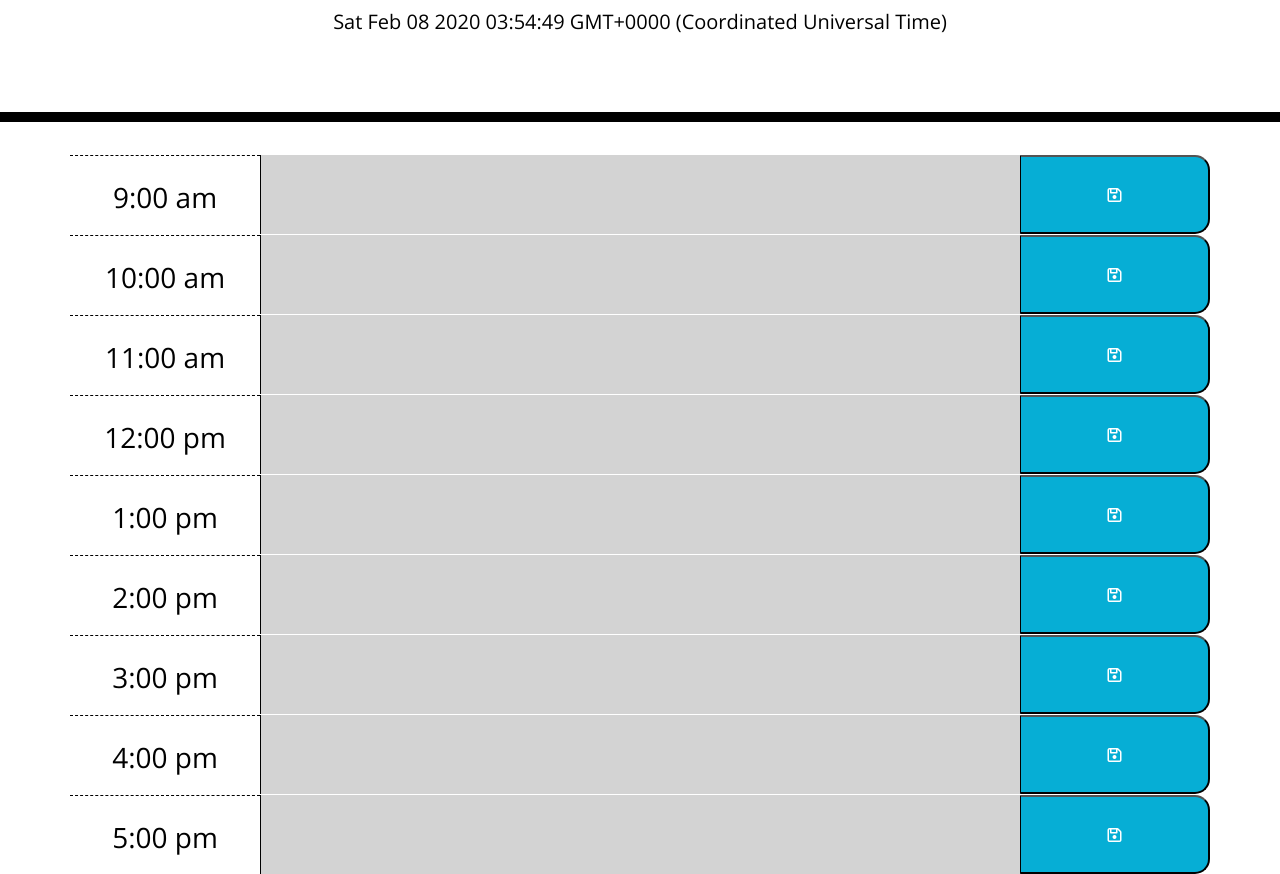
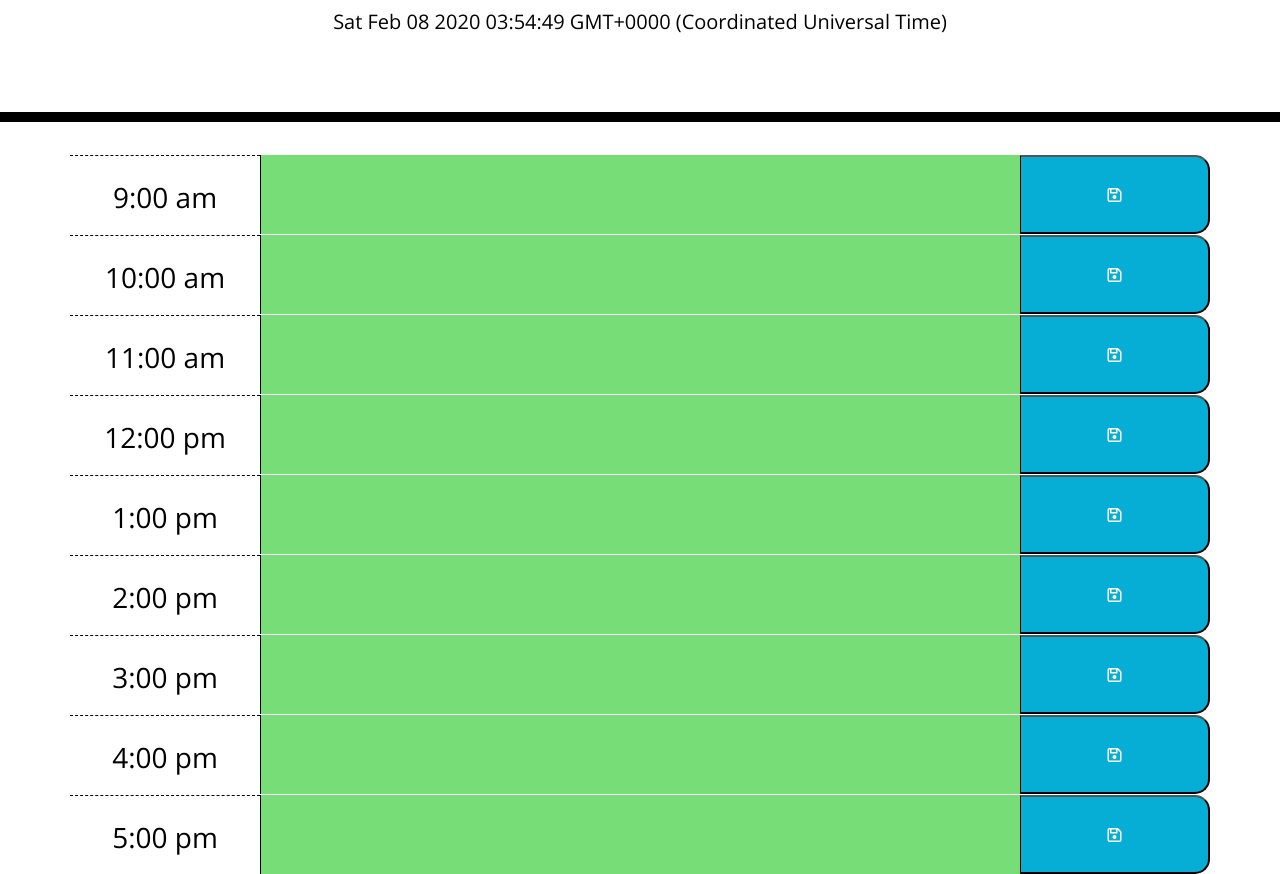
Before and after one commit to Daniel-Droppa/work-day-scheduler, a plain HTML site: page index.html in a window 1280 px wide. Shown: the part 182-1056 px from the top of the page. Drawn offline with nearby package versions, Linux system fonts and the light colour scheme.

Commit message:
added JS to make past present and future color change take effect based on current time

```diff
--- a/assets/script/script.js
+++ b/assets/script/script.js
@@ -1,16 +1,24 @@
 $("#currentDay").html(Date(Date.now()));
-$(".saveBtn").click(function(){
-    const value =$(this).val()
-    localStorage.setItem("hour"+value, $("#textArea"+value).val())
+$(".saveBtn").click(function () {
+    const value = $(this).val()
+    localStorage.setItem("hour" + value, $("#textArea" + value).val())
     $("#currentDay").html(Date(Date.now()));
 })
 for (let i = 9; i < 17; i++) {
-    const toDo =localStorage.getItem("hour"+i)
-    if(toDo){
-        $("#textArea"+i).text(toDo)
+    const toDo = localStorage.getItem("hour" + i)
+    if (toDo) {
+        $("#textArea" + i).text(toDo)
     }
+}
+var currentHour =  new Date().getHours();
+$("#textArea" + currentHour).removeClass();
+$("#textArea" + currentHour).addClass("col-8 present");
+for (var t = 9; t < currentHour; t++) {
+    $("#textArea" + t).removeClass();
+    $("#textArea" + t).addClass("col-8 past");
 }
 
 
-var currentHour = new Date().getHours();
+console.log($("#textArea" + currentHour))
+
 console.log(currentHour);
--- a/index.html
+++ b/index.html
@@ -36,47 +36,47 @@
 
       <div class="row" id="hour9">
         <h3 class="col-2 hour">9:00 am</h3>
-        <textarea class="col-8 past" value="9"  id="textArea9" cols="60"  ></textarea>
+        <textarea class="col-8 future" name="9" id="textArea9" cols="60"  ></textarea>
         <button class="col-2 saveBtn" value="9" ><i class="far fa-save"></i></button>
       </div>
       <div class="row" id="hour10">
         <h3 class="col-2 hour">10:00 am</h3>
-        <textarea class="col-8 past" value="10" id="textArea10" cols="60"  ></textarea>
+        <textarea class="col-8 future" name="10" id="textArea10" cols="60"  ></textarea>
         <button class="col-2 saveBtn" value="10" ><i class="far fa-save"></i></button>
       </div>
       <div class="row" id="hour11">
         <h3 class="col-2 hour">11:00 am</h3>
-        <textarea class="col-8 past" value="11" id="textArea11" cols="60"  ></textarea>
+        <textarea class="col-8 future" name="11" id="textArea11" cols="60"  ></textarea>
         <button class="col-2 saveBtn" value="11" ><i class="far fa-save"></i></button>
       </div>
       <div class="row" id="hour12">
         <h3 class="col-2 hour">12:00 pm</h3>
-        <textarea class="col-8 past" value="12" id="textArea12" cols="60"  ></textarea>
+        <textarea class="col-8 future" name="12" id="textArea12" cols="60"  ></textarea>
         <button class="col-2 saveBtn" value="12" ><i class="far fa-save"></i></button>
       </div>
       <div class="row" id="hour13">
         <h3 class="col-2 hour">1:00 pm</h3>
-        <textarea class="col-8 past" value="13" id="textArea13" cols="60"  ></textarea>
+        <textarea class="col-8 future" name="13" id="textArea13" cols="60"  ></textarea>
         <button class="col-2 saveBtn" value="13" ><i class="far fa-save"></i></button>
       </div>
       <div class="row" id="hour14">
         <h3 class="col-2 hour">2:00 pm</h3>
-        <textarea class="col-8 past" value="14" id="textArea14" cols="60"  ></textarea>
+        <textarea class="col-8 future" name="14" id="textArea14" cols="60"  ></textarea>
         <button class="col-2 saveBtn" value="14" ><i class="far fa-save"></i></button>
       </div>
       <div class="row" id="hour15">
         <h3 class="col-2 hour">3:00 pm</h3>
-        <textarea class="col-8 past" value="15" id="textArea15" cols="60"  ></textarea>
+        <textarea class="col-8 future" name="15" id="textArea15" cols="60"  ></textarea>
         <button class="col-2 saveBtn" value="15" ><i class="far fa-save"></i></button>
       </div>
       <div class="row" id="hour16">
         <h3 class="col-2 hour">4:00 pm</h3>
-        <textarea class="col-8 past" value="16" id="textArea16" cols="60"  ></textarea>
+        <textarea class="col-8 future" name="16" id="textArea16" cols="60"  ></textarea>
         <button class="col-2 saveBtn" value="16" ><i class="far fa-save"></i></button>
       </div>
       <div class="row" id="hour17">
         <h3 class="col-2 hour">5:00 pm</h3>
-        <textarea class="col-8 past" value="17" id="textArea17" cols="60"  ></textarea>
+        <textarea class="col-8 future" name="17" id="textArea17" cols="60"  ></textarea>
         <button class="col-2 saveBtn" value="17" ><i class="far fa-save"></i></button>
       </div>
 
```
